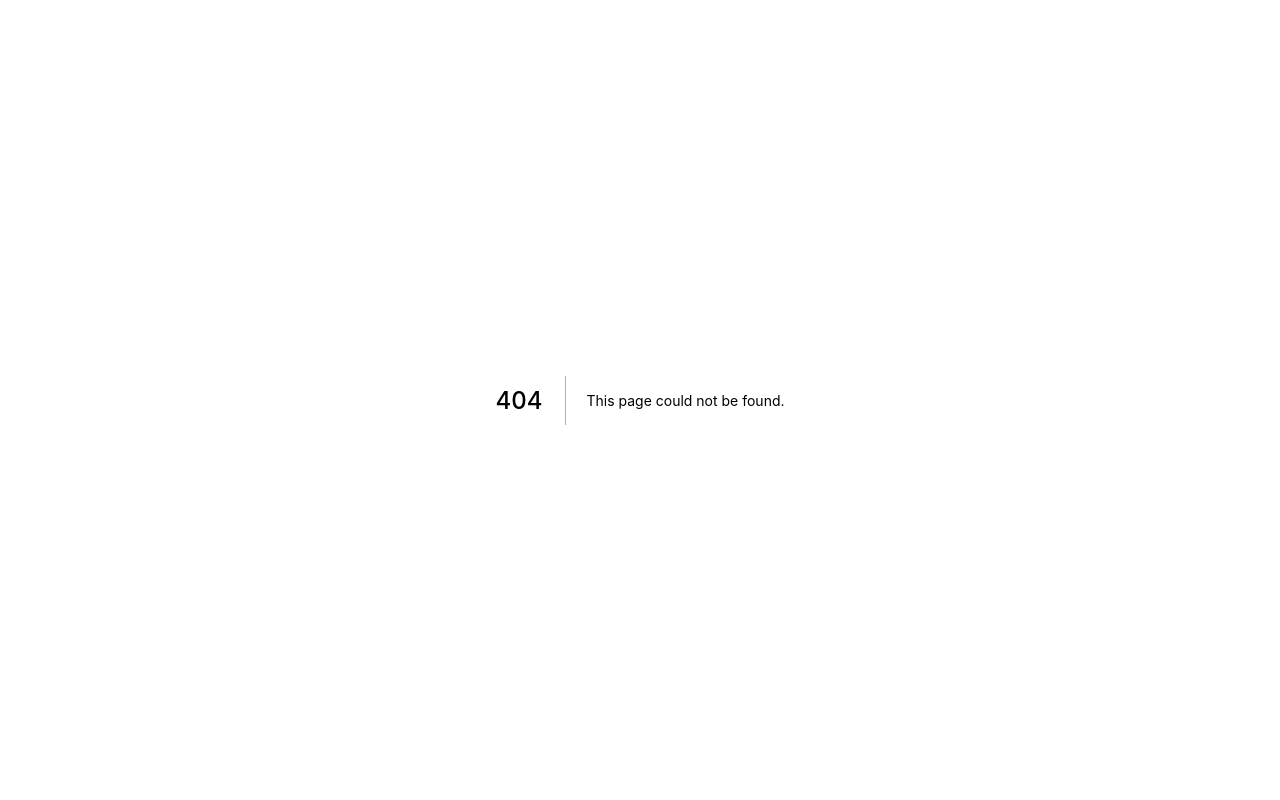
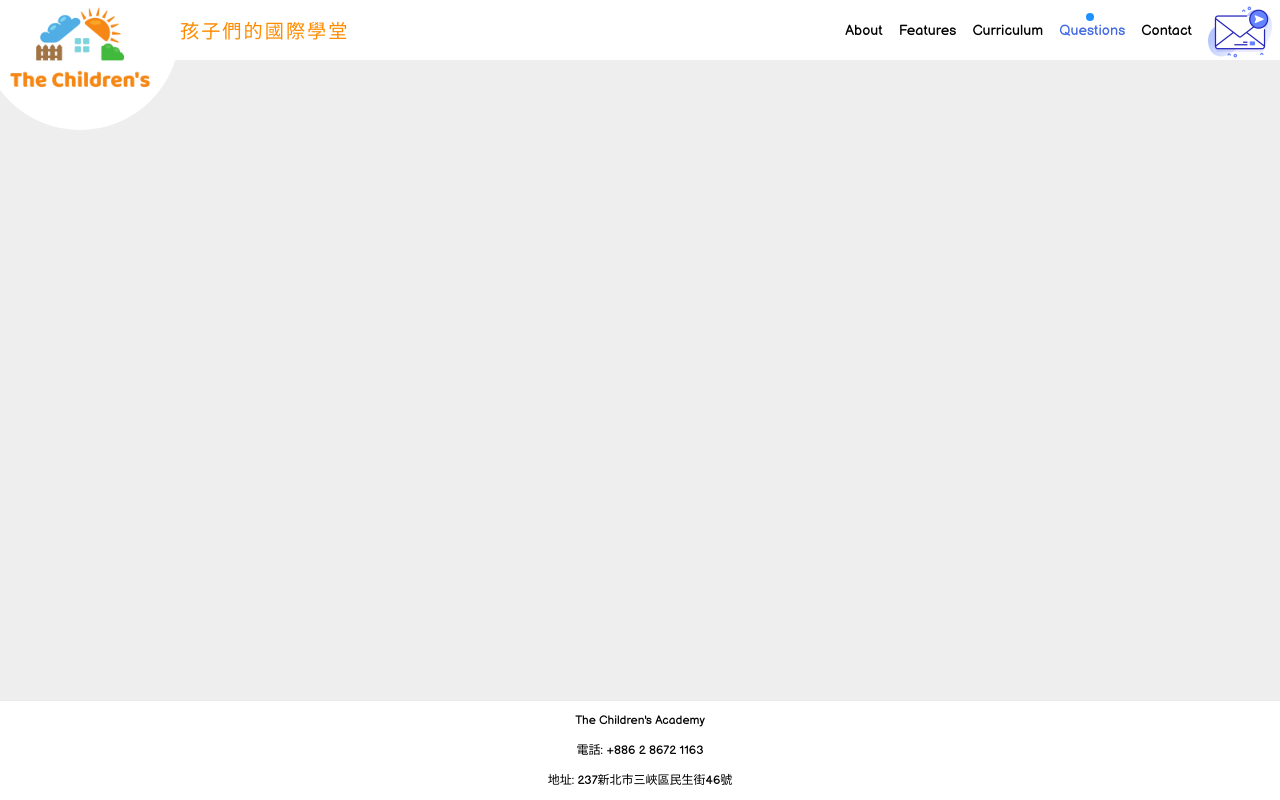
Before and after one commit to thechildrens/thechildrens.github.io, a Next.js app: page /questions in a window 1280 px wide. Before the commit this address had no page. Built offline with nearby package versions, Linux system fonts and the light colour scheme.

Commit message:
images and menu highlight

```diff
--- a/components/layout.js
+++ b/components/layout.js
@@ -0,0 +1,54 @@
+import Head from "next/head";
+import Link from 'next/link'
+import { useRouter } from "next/router";
+
+function ActiveLink({ href, children }) {
+  const router = useRouter()
+
+  return (
+    <div className={router.asPath === href ? "active" : ""}>
+      <Link href={href}>{children}</Link>
+    </div>
+  )
+}
+
+export function Layout({ children }) {
+  return (
+    <div className="container">
+      <Head>
+        <title>Create Next App</title>
+        <link rel="icon" href="/favicon.ico" />
+        <link rel="preconnect" href="https://fonts.googleapis.com" />
+        <link rel="preconnect" href="https://fonts.gstatic.com" crossorigin />
+        <link href="https://fonts.googleapis.com/css2?family=Balsamiq+Sans&display=swap" rel="stylesheet"></link>
+      </Head>
+      <header>
+        <div className="logo">
+          <Link href="/">
+            <img src="/logo.png" width="auto" height="auto" />
+          </Link>
+        </div>
+        <div className="logo-name">孩子們的國際學堂</div>
+        <nav id="navbar">
+          <ActiveLink href="/about">About</ActiveLink>
+          <ActiveLink href="/features">Features</ActiveLink>
+          <ActiveLink href="/curriculum">Curriculum</ActiveLink>
+          <ActiveLink href="/questions">Questions</ActiveLink>
+          <ActiveLink href="/contact">Contact</ActiveLink>
+          <ActiveLink href="#">
+            <img src="/message.png"></img>
+          </ActiveLink>
+        </nav>
+      </header>
+      <main>
+        {children}
+      </main>
+
+      <footer>
+        <div>The Children's Academy</div>
+        <div>電話: +886 2 8672 1163</div>
+        <div>地址: 237新北市三峽區民生街46號</div>
+      </footer>
+    </div>
+  )
+}
--- a/pages/_app.js
+++ b/pages/_app.js
@@ -1,7 +1,12 @@
+import { Layout } from '../components/layout'
 import '../styles/main.css'
 
 function MyApp({ Component, pageProps }) {
-  return <Component {...pageProps} />
+  return (
+    <Layout>
+      <Component {...pageProps} />
+    </Layout>
+  )
 }
 
 export default MyApp
--- a/pages/index.js
+++ b/pages/index.js
@@ -5,54 +5,6 @@ import styles from './index.module.css'
 
 export default function Home() {
   return (
-    <div className="container">
-      <Head>
-        <title>Create Next App</title>
-        <link rel="icon" href="/favicon.ico" />
-        <link rel="preconnect" href="https://fonts.googleapis.com" />
-        <link rel="preconnect" href="https://fonts.gstatic.com" crossorigin />
-        <link href="https://fonts.googleapis.com/css2?family=Balsamiq+Sans&display=swap" rel="stylesheet"></link>
-      </Head>
-      <header>
-        <div className="logo">
-          <img src="/logo.png" width="auto" height="auto" />
-        </div>
-        <div className="logo-name">孩子們的國際學堂</div>
-        <nav id="navbar">
-          <div>
-            <Link href="/about">About</Link>
-          </div>
-          <div>
-            <Link href="/features">Features</Link>
-          </div>
-          <div>
-            <Link href="/curriculum">Curriculum</Link>
-          </div>
-          <div>
-            <Link href="/questions">Questions</Link>
-          </div>
-          <div>
-            <Link href="/contact">Contact</Link>
-          </div>
-          <div>
-            <Link href="/contact">Access</Link>
-          </div>
-          <div>
-            <Link href="#">
-              <img src="/message.png"></img>
-            </Link>
-          </div>
-        </nav>
-      </header>
-      <main>
-
-      </main>
-
-      <footer>
-        <div>The Children's Academy</div>
-        <div>電話: +886 2 8672 1163</div>
-        <div>地址: 237新北市三峽區民生街46號</div>
-      </footer>
-    </div>
+    <div></div>
   )
 }
--- /dev/null
+++ b/pages/questions/index.js
@@ -0,0 +1,7 @@
+import React from 'react'
+
+export default function Questions() {
+  return (
+    <div></div>
+  )
+}
--- a/styles/main.css
+++ b/styles/main.css
@@ -75,10 +75,27 @@ header {
 }
 
 #navbar > div {
-  display: inline-block;
+  position: relative;
+  display: flex;
   margin: auto;
   margin-left: 8px;
   margin-right: 8px;
+}
+
+#navbar > .active {
+  color:royalblue;
+}
+
+#navbar > .active::before {
+  position: absolute;
+  display: flex;
+  content: '';
+  height: 8px;
+  width: 8px;
+  border-radius: 50%;
+  background-color: dodgerblue;
+  left: 40%;
+  top: -9px;
 }
 
 .logo {
@@ -87,9 +104,10 @@ header {
   height: 200px;
   margin-top: -70px;
   margin-left: -20px;
-  border-radius: 100px;
+  border-radius: 50%;
   overflow: hidden;
   z-index: 9;
+  cursor: pointer;
 }
 
 .logo img {
```
Also changed, not shown: pages/features/index.js (added, +7 -0 lines), public/logo.png (added), public/message.png (added).
